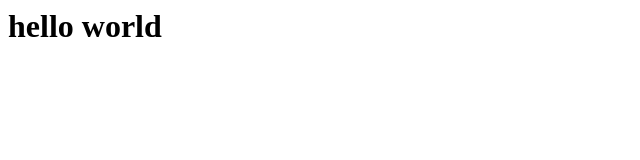
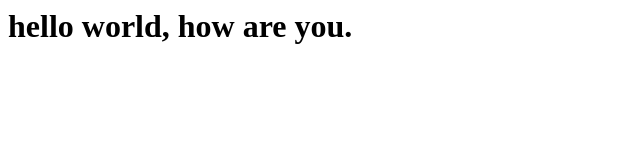
Before and after one commit to surya87567/first-repo, a plain HTML site: page index.html in a window 1280 px wide. Shown: the whole page, without its empty margins (0-640 px from the left). Drawn offline with Linux system fonts and the light colour scheme.

Commit message:
modified

```diff
--- a/index.html
+++ b/index.html
@@ -1 +1 @@
-<h1>hello world</h1>
+<h1>hello world, how are you.</h1>
```
